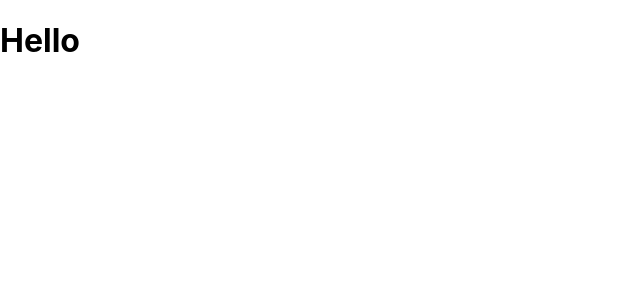
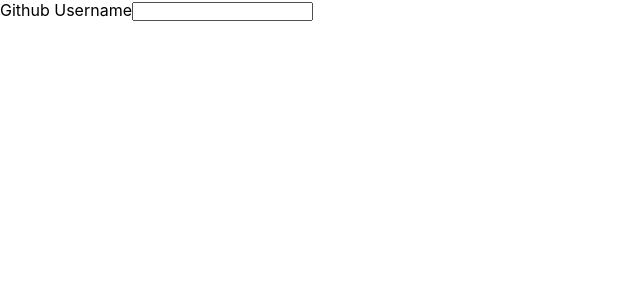
Before and after one commit to RonaldoCaetano/neighborhood, a React (Create React App) app: page / in a window 1280 px wide. Shown: the top 300 px of the page, without its empty margins (0-640 px from the left). Built offline with nearby package versions, Linux system fonts and the light colour scheme.

Commit message:
adding repositories

```diff
--- a/public/index.html
+++ b/public/index.html
@@ -9,7 +9,6 @@
       name="description"
       content="Web site created using create-react-app"
     />
-    <link rel="manifest" href="%PUBLIC_URL%/manifest.json" />
     <title>React App</title>
   </head>
   <body>
--- a/src/components/App.tsx
+++ b/src/components/App.tsx
@@ -1,9 +1,45 @@
-import React, { FC } from "react";
+import { FC, useEffect, useState } from "react";
+
+import "./styles.css";
 
 const App: FC = () => {
+  const [userName, setUserName] = useState("");
+  const [userRepositories, setUserRepositories] = useState<Repository[]>([]);
+
+  useEffect(() => {
+    if (userName !== "") {
+      fetch(`https://api.github.com/users/${userName}/repos`)
+        .then((data) => data.json())
+        .then((repositories) => setUserRepositories(repositories));
+    } else {
+      setUserRepositories([]);
+    }
+  }, [userName]);
+
   return (
-    <div>
-      <h1>Hello</h1>
+    <div className="container">
+      <label htmlFor="github-username">Github Username</label>
+      <input
+        type="text"
+        id="github-username"
+        name="github-username"
+        onBlur={(e) => setUserName(e.currentTarget.value)}
+      />
+
+      <section className="repositoriesContainer">
+        {userRepositories.map((repository) => (
+          <article key={repository.id} className="repository">
+            <p className="repositoryContentText">
+              <strong>Repository Name: </strong>
+              <span>{repository.name}</span>
+            </p>
+            <p className="repositoryContentText">
+              <strong>Repository URL: </strong>
+              <span>{repository.url}</span>
+            </p>
+          </article>
+        ))}
+      </section>
     </div>
   );
 };
--- /dev/null
+++ b/src/components/styles.css
@@ -0,0 +1,31 @@
+.container {
+  max-width: 80rem;
+  margin: 0 auto;
+}
+
+.repositoriesContainer {
+  display: flex;
+  flex-wrap: wrap;
+  align-items: center;
+  justify-content: center;
+
+  margin-top: 0.625rem;
+}
+
+.repository {
+  display: flex;
+  flex-direction: column;
+  justify-content: flex-start;
+
+  width: 25%;
+  height: 12.5rem;
+  border: 0.0625rem solid #000;
+
+  margin: 0.625rem;
+}
+
+.repositoryContentText {
+  word-wrap: break-word;
+  display: flex;
+  flex-direction: column;
+}
--- a/src/index.css
+++ b/src/index.css
@@ -1,13 +1,19 @@
+* {
+  margin: 0;
+  padding: 0;
+  box-sizing: border-box;
+}
+
 body {
   margin: 0;
-  font-family: -apple-system, BlinkMacSystemFont, 'Segoe UI', 'Roboto', 'Oxygen',
-    'Ubuntu', 'Cantarell', 'Fira Sans', 'Droid Sans', 'Helvetica Neue',
+  font-family: -apple-system, BlinkMacSystemFont, "Segoe UI", "Roboto", "Oxygen",
+    "Ubuntu", "Cantarell", "Fira Sans", "Droid Sans", "Helvetica Neue",
     sans-serif;
   -webkit-font-smoothing: antialiased;
   -moz-osx-font-smoothing: grayscale;
 }
 
 code {
-  font-family: source-code-pro, Menlo, Monaco, Consolas, 'Courier New',
+  font-family: source-code-pro, Menlo, Monaco, Consolas, "Courier New",
     monospace;
 }
--- /dev/null
+++ b/src/react-app-env.d.ts
@@ -0,0 +1 @@
+/// <reference types="react-scripts" />
```
Also changed, not shown: src/typings/repositories.d.ts (added, +29 -0 lines), public/manifest.json (deleted).
